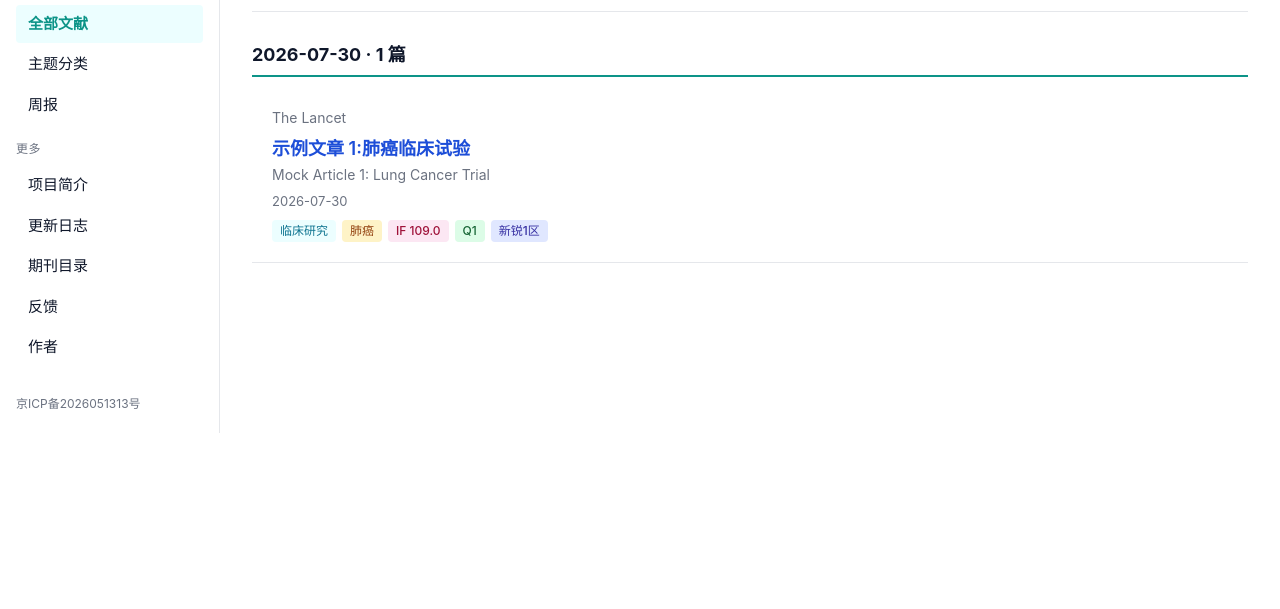
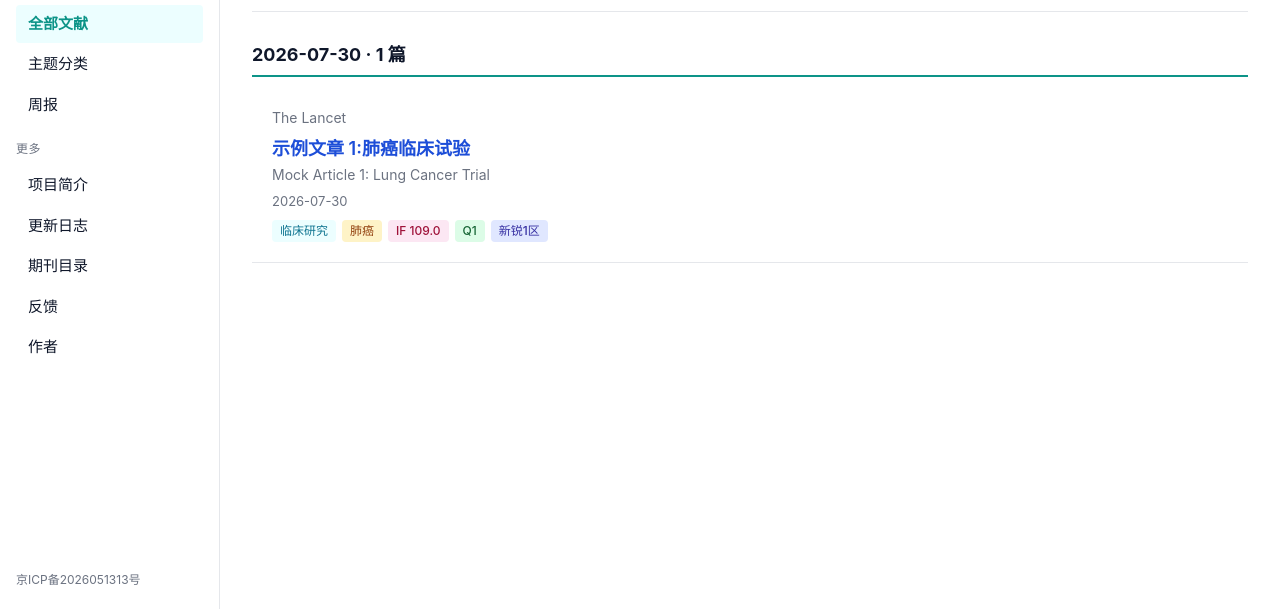
Before and after one commit to Linastro/thoracic-weekly-website, an Astro site in the folder web/: page / in a window 1280 px wide. Shown: the part 191-800 px from the top of the page. Built offline with nearby package versions, Linux system fonts and the light colour scheme; Astro itself is replaced by a stand-in of ours.

Commit message:
feat(web): 左侧侧边栏 sticky 固定,不随内容滚动

```diff
--- a/web/src/styles/layout.css
+++ b/web/src/styles/layout.css
@@ -14,6 +14,10 @@
 .app-sidebar {
   display: flex;
   flex-direction: column;
+  position: sticky;
+  top: 0;
+  height: 100vh;
+  overflow-y: auto;
 }
 
 .app-main {
@@ -49,6 +53,7 @@
     left: 0;
     bottom: 0;
     width: 240px;
+    height: auto;
     z-index: 60;
     transform: translateX(-100%);
     transition: transform 0.25s ease;
```
